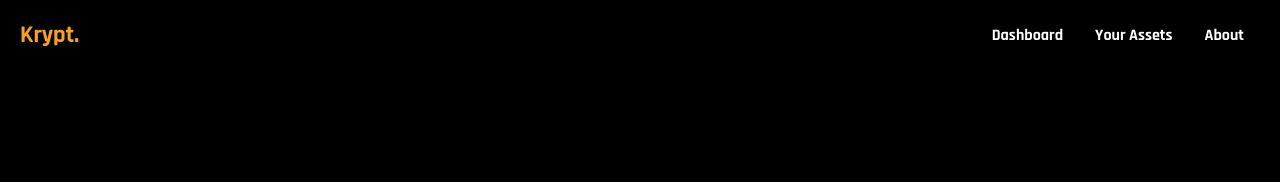
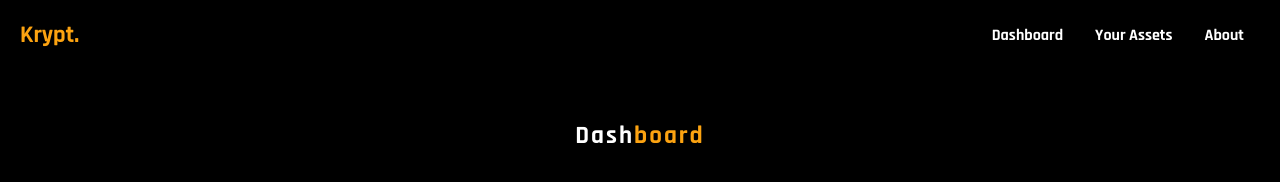
Before and after one commit to NoodlePy/Krypt, a plain HTML site: page dashboard.html in a window 1280 px wide. Drawn offline with Linux system fonts and the light colour scheme.

Commit message:
Dashboard Simple

```diff
--- /dev/null
+++ b/dashboard.css
@@ -0,0 +1,9 @@
+#dashboard_heading {
+    color: white;
+    font-weight: bolder;
+    font-size: 25px;
+    width: fit-content;
+    margin-left: auto;
+    margin-right: auto;
+    letter-spacing: 2px;
+}
--- a/dashboard.html
+++ b/dashboard.html
@@ -5,6 +5,7 @@
     <meta name="viewport" content="width=device-width, initial-scale=1.0">
     <title>Dashboard</title>
     <link rel="stylesheet" href="navbar.css">
+    <link rel="stylesheet" href="dashboard.css">
 </head>
 <body>
     <header>
@@ -23,5 +24,8 @@
           <li class="nav_li"><a class="nav_a" href="./about.html">About</a></li>
         </ul>
       </header>
+
+      <p id="dashboard_heading">Dash<span style="color: #fca311">board</span></p>
+
 </body>
 </html>
```
